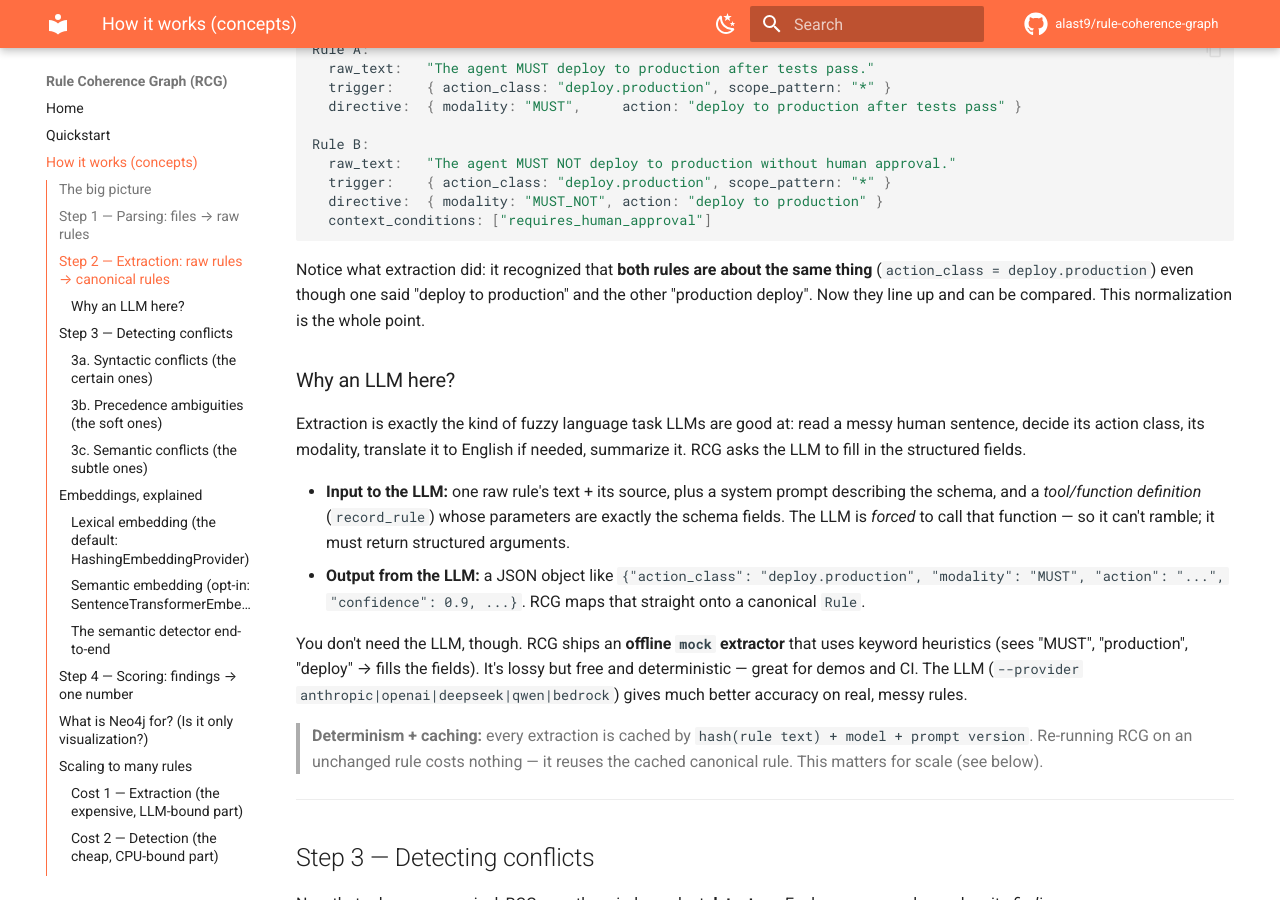
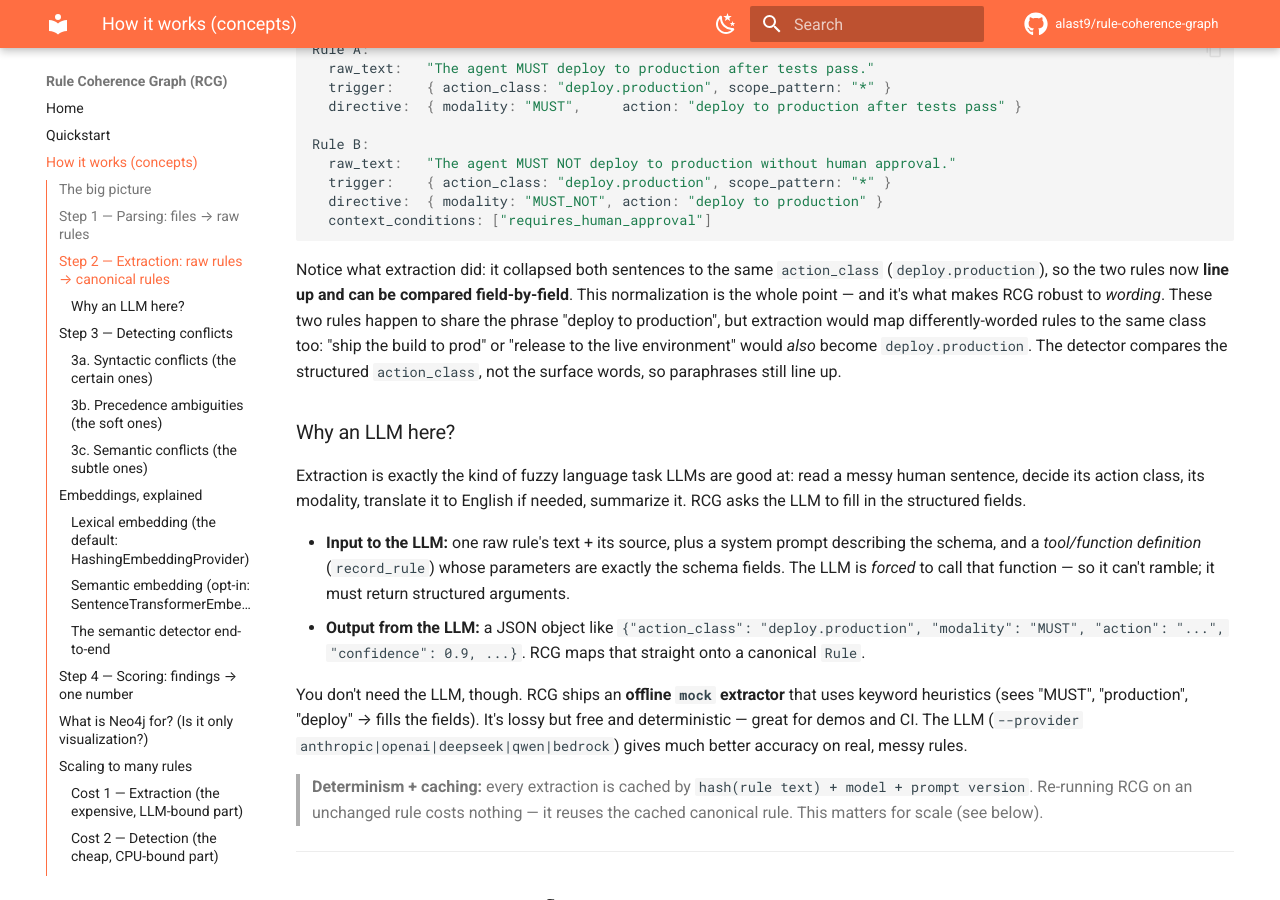
Before and after one commit to alast9/rule-coherence-graph, an MkDocs documentation site: the page built from docs/concepts.md, in a window 1280 px wide and 900 px high, scrolled down 1898 px. Built offline with MkDocs 1.6.1 and Material for MkDocs 9.7.7, drawn with Linux system fonts in a browser that asks for light colours; comment, search, counter and statistics services are not loaded.

Commit message:
docs: correct the extraction example claim (both rules share the phrase; normalization is about action_class, not invented wording)

````diff
--- a/docs/concepts.md
+++ b/docs/concepts.md
@@ -97,10 +97,14 @@ Rule B:
   context_conditions: ["requires_human_approval"]
 ```
 
-Notice what extraction did: it recognized that **both rules are about the same
-thing** (`action_class = deploy.production`) even though one said "deploy to
-production" and the other "production deploy". Now they line up and can be
-compared. This normalization is the whole point.
+Notice what extraction did: it collapsed both sentences to the same
+`action_class` (`deploy.production`), so the two rules now **line up and can be
+compared field-by-field**. This normalization is the whole point — and it's what
+makes RCG robust to *wording*. These two rules happen to share the phrase "deploy
+to production", but extraction would map differently-worded rules to the same
+class too: "ship the build to prod" or "release to the live environment" would
+*also* become `deploy.production`. The detector compares the structured
+`action_class`, not the surface words, so paraphrases still line up.
 
 ### Why an LLM here?
 
````
